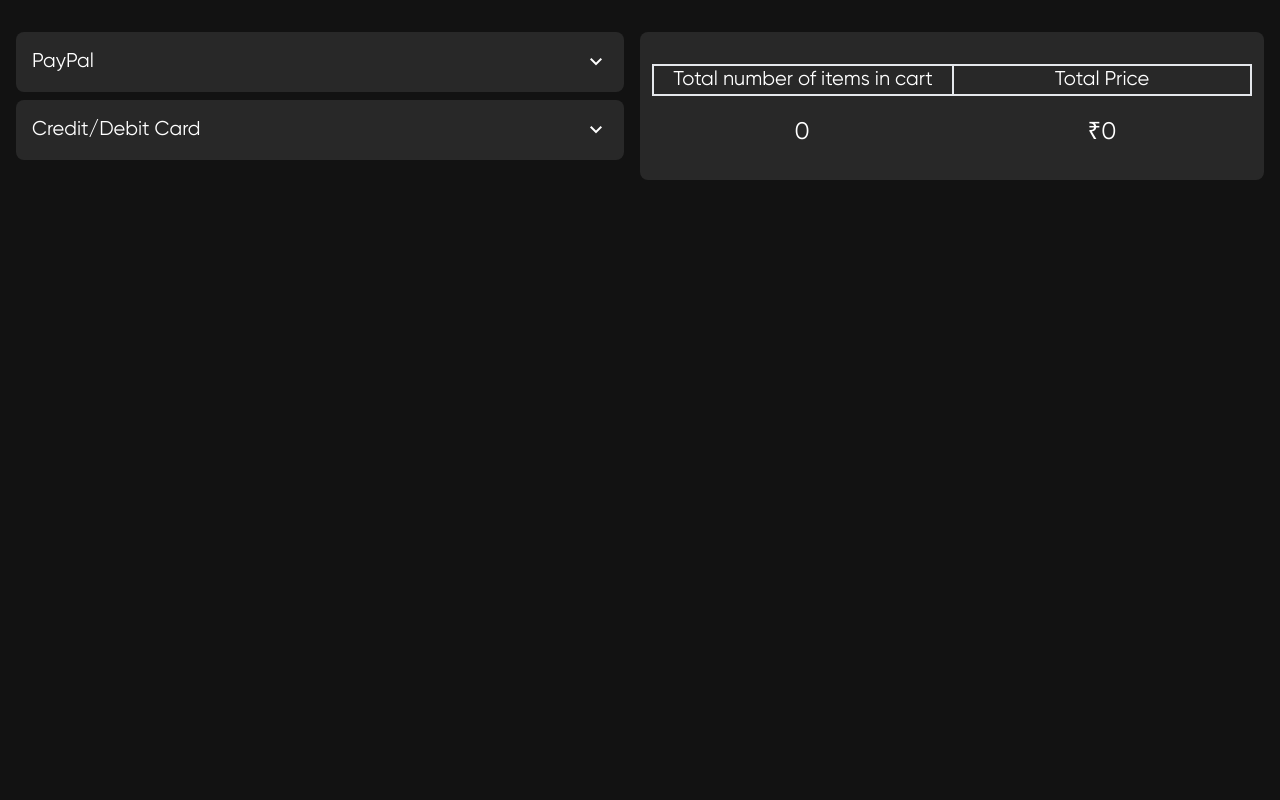
After one commit to Shreshth-Srivastava/E-Commerce-Website, a Django app: page /checkout/1/ in a window 1280 px wide. The commit adds this page. Run offline with Django 4.2, Linux system fonts and the light colour scheme; data comes from the database, SQL or seed files in the repository; both versions use the stored data as it was after the commit; some libraries are stand-ins or nearby versions.

Commit message:
Added Checkout Page

```diff
--- a/App/urls.py
+++ b/App/urls.py
@@ -12,4 +12,5 @@ urlpatterns = [
     path('removefromwishlist/<int:pk>/', views.RemoveFromWishlist, name='removefromwishlist'),
     path('wishlist/', views.Wishlist, name='wishlist'),
     path('cart/', views.Cart, name='cart'),
+    path('checkout/<int:pk>/', views.Checkout, name='checkout'),
 ]
--- a/App/views.py
+++ b/App/views.py
@@ -86,3 +86,10 @@ def Cart(request):
         'user' : user
     }
     return render(request,'cart.html',context)
+
+def Checkout(request, pk):
+    user = User.objects.get(pk=pk)
+    context={
+        'user': user,
+    }
+    return render(request,'checkout.html',context)
--- a/Templates/cart.html
+++ b/Templates/cart.html
@@ -65,6 +65,7 @@
             </div>
             {% endif %} {% endfor %}
         </div>
+        <a href="{% url 'checkout' user.pk %}" class="w-full h-full rounded-full bg-green-600 mt-8 text-xl p-1 text-center">Proceed to checkout</a>
     {% else %}
         <p class="text-3xl text-slate-500 mt-44">Your cart is empty</p>
         <img class="w-[20%] mt-12" src="{% static 'Images/empty_cart.png' %}" alt="empty_cart">
--- /dev/null
+++ b/Templates/checkout.html
@@ -0,0 +1,55 @@
+{% load static %}
+<!DOCTYPE html>
+<html lang="en">
+
+<head>
+    <meta charset="UTF-8">
+    <meta http-equiv="X-UA-Compatible" content="IE=edge">
+    <meta name="viewport" content="width=device-width, initial-scale=1.0">
+    <script src="https://cdn.tailwindcss.com"></script>
+    <link rel="stylesheet"
+        href="https://fonts.googleapis.com/css2?family=Material+Symbols+Outlined:opsz,wght,FILL,GRAD@20..48,100..700,0..1,-50..200" />
+    <link rel="stylesheet" href="{% static 'css/style.css' %}">
+    <title>Checkout</title>
+</head>
+
+<body>
+    <div class="relative w-[100vw] h-[100vh] bg-[#121212] flex">
+        <div class="left w-1/2 text-white p-4 pt-8 text-xl flex flex-col items-start justify-start gap-2">
+            <div class="PayPal cursor-pointer w-full bg-[rgb(40,40,40)] rounded-lg p-4 flex items-center justify-between">
+                <p>PayPal</p>
+                <span class="material-symbols-outlined">
+                    keyboard_arrow_down
+                </span>
+            </div>
+            <div class="Card cursor-pointer w-full bg-[rgb(40,40,40)] rounded-lg p-4 flex items-center justify-between">
+                <p>Credit/Debit Card</p>
+                <span class="material-symbols-outlined">
+                    keyboard_arrow_down
+                </span>
+            </div>
+        </div>
+        <div class="right w-1/2 bg-red text-white pr-4">
+            <div class="Info bg-[rgb(40,40,40)] text-center p-8 px-3 mt-8 rounded-lg">
+                <div class="flex flex-col">
+                    <div class="w-full h-8 flex">
+                        <div class="w-1/2 h-full border-l-2 border-y-2">
+                            <h1 class="text-xl">Total number of items in cart</h1>
+                        </div>
+                        <div class="w-1/2 h-full border-x-2 border-y-2">
+                            <h1 class="text-xl">Total Price</h1>
+                        </div>
+                    </div>
+                    <div class="flex justify-between">
+                        <div class="w-1/2 h-full text-center text-2xl pt-5">{{user.cart}}</div>
+                        <div class="w-1/2 h-full text-center text-2xl pt-5">
+                            ₹{{user.orderPrice}}
+                        </div>
+                    </div>
+                </div>
+            </div>
+        </div>
+    </div>
+</body>
+
+</html>
```
Also changed, not shown: db.sqlite3.
